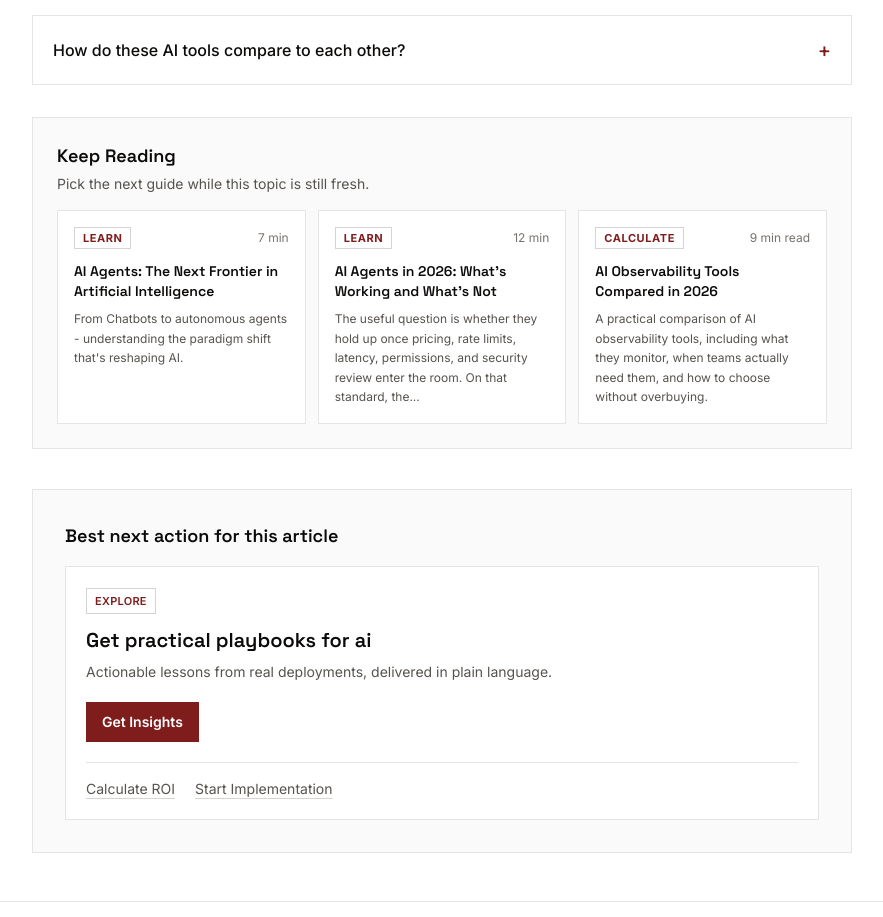
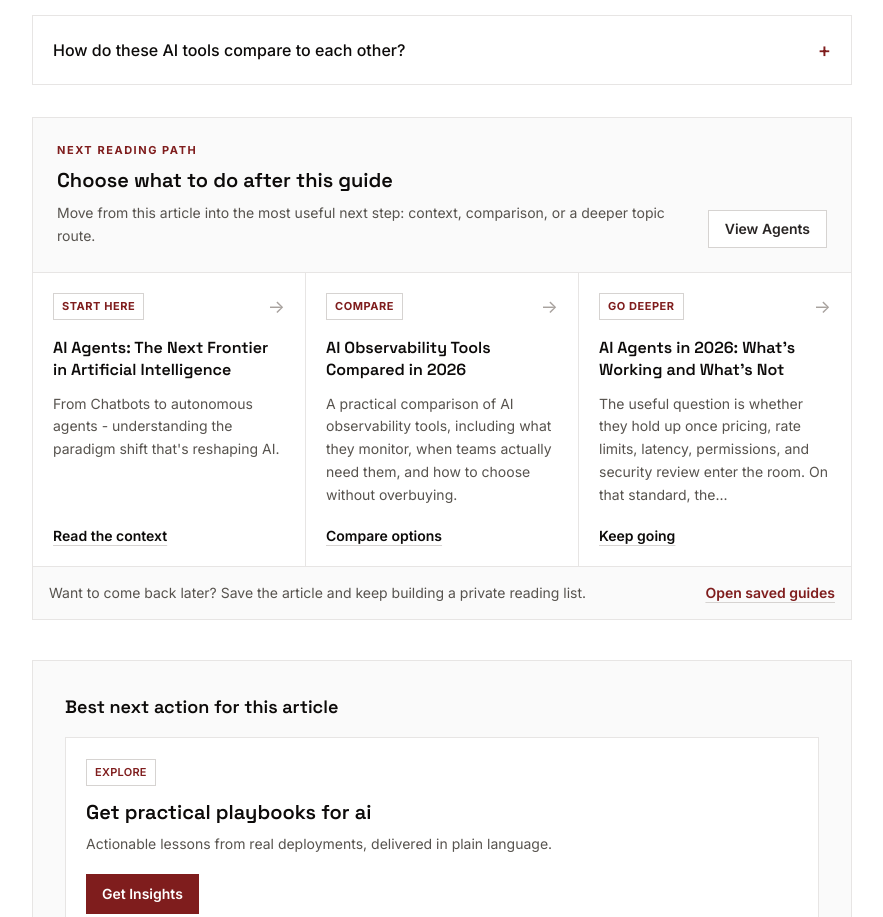
Before and after one commit to kevinthelobster/decryptica, a Next.js app: page /blog/ai-agents-explained in a window 1280 px wide. Shown: the part 5354-6271 px from the top of the page, without its empty margins (56-939 px from the left). Built offline with nearby package versions, Linux system fonts and the light colour scheme; no server answers; the database is empty.

Commit message:
Improve article next-step recirculation

```diff
--- a/app/blog/[slug]/page.tsx
+++ b/app/blog/[slug]/page.tsx
@@ -1,6 +1,6 @@
 import Link from 'next/link';
 import { Metadata } from 'next';
-import { getArticleBySlug, articles } from '../../data/articles';
+import { getArticleBySlug, articles, type Article } from '../../data/articles';
 import { getArticleImage } from '../../data/article-images';
 import SubscribeForm from '../../components/SubscribeForm';
 import AnalyticsTracker from '../../components/AnalyticsTracker';
@@ -13,7 +13,7 @@ import IntentContextBanner from '../../components/IntentContextBanner';
 import IntentAwareConversionStrip from '../../components/IntentAwareConversionStrip';
 import TrackedFAQSection from '../../components/TrackedFAQSection';
 import HubSectionNav from '../../components/HubSectionNav';
-import HubRelatedModule from '../../components/HubRelatedModule';
+import ArticleNextJourney, { type ArticleNextJourneyCard } from '../../components/ArticleNextJourney';
 import { ArticleSerpPromiseModules } from '../../components/ArticleSerpPromiseModules';
 import RouteDepthTracker from '../../components/RouteDepthTracker';
 import { getSubpillarBySlug, getSubpillarPath, inferSubpillarFromArticle, type PillarSlug } from '../../data/topic-routing';
@@ -206,13 +206,9 @@ function extractHeadings(content: string): { id: string; label: string }[] {
 
 // ─── Smart Related Articles (topical cluster linking) ───────────────────────
 
-function getRelatedArticles(article: any, allArticles: any[]): any[] {
+function scoreRelatedArticle(article: Article, candidate: Article) {
   const articleSubpillar = inferSubpillarFromArticle(article);
   const articleTags = new Set((article.tags || []).map((tag: string) => tag.toLowerCase()));
-
-  return allArticles
-    .filter((candidate) => candidate.slug !== article.slug)
-    .map((candidate) => {
   const candidateSubpillar = inferSubpillarFromArticle(candidate);
   const candidateTags = (candidate.tags || []).map((tag: string) => tag.toLowerCase());
   const sharedTags = candidateTags.filter((tag: string) => articleTags.has(tag)).length;
@@ -234,33 +230,138 @@ function getRelatedArticles(article: any, allArticles: any[]): any[] {
   const keywordOverlap = sourceKeywords.filter((token) => title.includes(token)).length;
   score += Math.min(keywordOverlap, 3);
 
-      return { candidate, score };
-    })
-    .sort((a, b) => b.score - a.score || a.candidate.title.localeCompare(b.candidate.title))
-    .slice(0, 3)
-    .map(({ candidate }) => candidate);
+  return score;
 }
 
-function getIntentBadgeFromTitle(title: string): 'Learn' | 'Calculate' | 'Implement' {
-  const lower = title.toLowerCase();
-  if (lower.includes('best') || lower.includes('vs') || lower.includes('compare')) {
-    return 'Calculate';
-  }
-  if (lower.includes('how to') || lower.includes('setup') || lower.includes('guide')) {
-    return 'Implement';
-  }
-  return 'Learn';
+function isComparisonArticle(article: Article) {
+  const lower = `${article.title} ${article.slug} ${(article.tags || []).join(' ')}`.toLowerCase();
+  return /\b(best|vs|versus|compare|compared|which|pricing|calculator|roi)\b/.test(lower);
 }
 
-function toRelatedModuleItems(related: any[]) {
-  return related.slice(0, 3).map((item) => ({
-    href: `/blog/${item.slug}`,
-    title: item.title,
-    valueProp: item.excerpt,
-    readTime: item.readTime,
-    intentBadge: getIntentBadgeFromTitle(item.title),
-    articleSlug: item.slug,
-  }));
+function isImplementationArticle(article: Article) {
+  const lower = `${article.title} ${article.slug} ${(article.tags || []).join(' ')}`.toLowerCase();
+  return /\b(how to|setup|guide|workflow|build|implement|run|benchmark|checklist)\b/.test(lower);
+}
+
+function getArticleFromBlogHref(href?: string) {
+  const slug = href?.match(/^\/blog\/([^/?#]+)/)?.[1];
+  return slug ? getArticleBySlug(slug) : undefined;
+}
+
+function getPrimaryToolHref(article: Article, subpillarPath: string) {
+  if (article.primaryConversionHref && !article.primaryConversionHref.startsWith('/blog/')) {
+    return article.primaryConversionHref;
+  }
+
+  if (article.category === 'ai') return '/tools/ai-price-calculator';
+  if (article.category === 'automation') return '/services/ai-automation-consulting';
+  return subpillarPath;
+}
+
+function buildArticleNextJourney(article: Article, allArticles: Article[], subpillarPath: string): ArticleNextJourneyCard[] {
+  const subpillar = inferSubpillarFromArticle(article);
+  const ranked = allArticles
+    .filter((candidate) => candidate.slug !== article.slug)
+    .map((candidate) => ({
+      article: candidate,
+      score: scoreRelatedArticle(article, candidate),
+      sameSubpillar: candidate.category === article.category && inferSubpillarFromArticle(candidate) === subpillar,
+    }))
+    .sort((a, b) => b.score - a.score || a.article.title.localeCompare(b.article.title));
+
+  const selected = new Set<string>();
+  const pickArticle = (predicate: (candidate: Article, sameSubpillar: boolean) => boolean) => {
+    const match = ranked.find(({ article: candidate, sameSubpillar }) => !selected.has(candidate.slug) && predicate(candidate, sameSubpillar));
+    if (!match) return undefined;
+    selected.add(match.article.slug);
+    return match.article;
+  };
+
+  const primaryLinkedArticle = getArticleFromBlogHref(article.primaryConversionHref);
+  if (primaryLinkedArticle && primaryLinkedArticle.slug !== article.slug) {
+    selected.add(primaryLinkedArticle.slug);
+  }
+
+  const startArticle =
+    pickArticle((candidate, sameSubpillar) => sameSubpillar && !isComparisonArticle(candidate) && !isImplementationArticle(candidate)) ||
+    pickArticle((candidate, sameSubpillar) => sameSubpillar) ||
+    pickArticle((candidate) => candidate.category === article.category);
+
+  const compareArticle =
+    primaryLinkedArticle ||
+    pickArticle((candidate, sameSubpillar) => sameSubpillar && isComparisonArticle(candidate)) ||
+    pickArticle((candidate) => candidate.category === article.category && isComparisonArticle(candidate));
+
+  const deeperArticle =
+    pickArticle((candidate, sameSubpillar) => sameSubpillar && isImplementationArticle(candidate)) ||
+    pickArticle((candidate, sameSubpillar) => sameSubpillar) ||
+    pickArticle((candidate) => candidate.category === article.category);
+
+  const cards: ArticleNextJourneyCard[] = [];
+
+  if (startArticle) {
+    cards.push({
+      id: 'start',
+      eyebrow: 'Start here',
+      title: startArticle.title,
+      body: startArticle.excerpt,
+      href: `/blog/${startArticle.slug}`,
+      ctaLabel: 'Read the context',
+      targetLabel: startArticle.slug,
+      targetKind: 'article',
+    });
+  }
+
+  if (compareArticle) {
+    cards.push({
+      id: 'compare',
+      eyebrow: 'Compare',
+      title: compareArticle.title,
+      body: compareArticle.excerpt,
+      href: `/blog/${compareArticle.slug}`,
+      ctaLabel: 'Compare options',
+      targetLabel: compareArticle.slug,
+      targetKind: 'article',
+    });
+  } else {
+    const href = getPrimaryToolHref(article, subpillarPath);
+    cards.push({
+      id: 'compare',
+      eyebrow: 'Compare',
+      title: article.category === 'ai' ? 'Estimate AI model costs before you choose' : 'Use the practical decision path',
+      body: 'Move from reading into a concrete comparison step with clearer assumptions and less tab-hopping.',
+      href,
+      ctaLabel: href.startsWith('/tools/') ? 'Open the tool' : 'Compare paths',
+      targetLabel: href,
+      targetKind: href.startsWith('/tools/') ? 'tool' : 'topic',
+    });
+  }
+
+  if (deeperArticle) {
+    cards.push({
+      id: 'deepen',
+      eyebrow: 'Go deeper',
+      title: deeperArticle.title,
+      body: deeperArticle.excerpt,
+      href: `/blog/${deeperArticle.slug}`,
+      ctaLabel: 'Keep going',
+      targetLabel: deeperArticle.slug,
+      targetKind: 'article',
+    });
+  } else {
+    cards.push({
+      id: 'deepen',
+      eyebrow: 'Go deeper',
+      title: 'Browse the full topic path',
+      body: 'See the rest of this cluster in one place, including newer articles and neighboring subtopics.',
+      href: subpillarPath,
+      ctaLabel: 'Open the topic path',
+      targetLabel: subpillarPath,
+      targetKind: 'topic',
+    });
+  }
+
+  return cards.slice(0, 3);
 }
 
 // ─── SEO Copy Framework: Headline/Deck Conventions by Surface ──────────────
@@ -922,8 +1023,6 @@ export default async function BlogPostPage({ params }: BlogPostPageProps) {
   const canonicalUrl = `https://decryptica.com/blog/${slug}`;
   const wordCount = estimateWordCount(article.content);
   const readTime = estimateReadTimeFromWordCount(wordCount);
-  const relatedArticles = getRelatedArticles(article, articles);
-  const relatedModuleItems = toRelatedModuleItems(relatedArticles);
   const headings = extractHeadings(article.content);
   const articleImage = getArticleImage(article);
 
@@ -946,6 +1045,7 @@ export default async function BlogPostPage({ params }: BlogPostPageProps) {
   const subpillarConfig = getSubpillarBySlug(article.category as PillarSlug, subpillarSlug);
   const subpillarName = subpillarConfig?.name || subpillarSlug;
   const subpillarPath = getSubpillarPath(article.category as PillarSlug, subpillarSlug);
+  const nextJourneyCards = buildArticleNextJourney(article, articles, subpillarPath);
   const readingListArticle = {
     slug,
     title: article.title,
@@ -1126,15 +1226,12 @@ export default async function BlogPostPage({ params }: BlogPostPageProps) {
             <TrackedFAQSection faqs={faqs} articleSlug={slug} />
 
             <section className="mt-8">
-              <HubRelatedModule
-                heading="Keep Reading"
-                description="Pick the next guide while this topic is still fresh."
-                items={relatedModuleItems}
-                surface="article"
-                location="article_related_module_footer"
-                moduleVariant="footer"
-                slug={slug}
+              <ArticleNextJourney
+                articleSlug={slug}
                 category={article.category}
+                subpillarName={subpillarName}
+                subpillarPath={subpillarPath}
+                cards={nextJourneyCards}
               />
             </section>
 
--- /dev/null
+++ b/app/components/ArticleNextJourney.tsx
@@ -0,0 +1,138 @@
+'use client';
+
+import { useEffect, useMemo } from 'react';
+import TrackedLink from './TrackedLink';
+import { trackEvent } from '../lib/analytics';
+import { resolveIntentContext } from '../lib/intent-continuity';
+
+export type ArticleNextJourneyCard = {
+  id: 'start' | 'compare' | 'deepen';
+  eyebrow: string;
+  title: string;
+  body: string;
+  href: string;
+  ctaLabel: string;
+  targetLabel: string;
+  targetKind: 'article' | 'tool' | 'topic' | 'saved';
+};
+
+type ArticleNextJourneyProps = {
+  articleSlug: string;
+  category: string;
+  subpillarName: string;
+  subpillarPath: string;
+  cards: ArticleNextJourneyCard[];
+};
+
+export default function ArticleNextJourney({
+  articleSlug,
+  category,
+  subpillarName,
+  subpillarPath,
+  cards,
+}: ArticleNextJourneyProps) {
+  const context = useMemo(() => resolveIntentContext(), []);
+
+  useEffect(() => {
+    if (!cards.length) return;
+
+    trackEvent({
+      type: 'next_journey_impression',
+      articleSlug,
+      metadata: {
+        location: 'article_next_journey_footer',
+        category,
+        subpillar: subpillarName,
+        cardCount: cards.length,
+        intent: context.intent || 'learn',
+        intentSource: context.intentSource,
+      },
+    }).catch(() => undefined);
+  }, [articleSlug, cards.length, category, context.intent, context.intentSource, subpillarName]);
+
+  if (!cards.length) return null;
+
+  return (
+    <section className="mt-8 border border-stone-200 bg-white" aria-label="Choose your next step">
+      <div className="border-b border-stone-200 bg-neutral-50 p-5 md:p-6">
+        <div className="flex flex-col gap-4 md:flex-row md:items-end md:justify-between">
+          <div>
+            <p className="text-[11px] font-bold uppercase tracking-[0.14em] text-red-900">Next reading path</p>
+            <h3 className="mt-2 font-display text-xl font-semibold text-stone-950">Choose what to do after this guide</h3>
+            <p className="mt-2 max-w-2xl text-sm leading-relaxed text-stone-600">
+              Move from this article into the most useful next step: context, comparison, or a deeper topic route.
+            </p>
+          </div>
+          <TrackedLink
+            href={subpillarPath}
+            className="inline-flex shrink-0 items-center justify-center border border-stone-300 bg-white px-4 py-2 text-sm font-semibold text-stone-800 transition-colors hover:border-red-900 hover:text-red-900"
+            eventType="related_module_click"
+            articleSlug={articleSlug}
+            metadata={{
+              location: 'article_next_journey_footer',
+              category,
+              cta: 'topic_path',
+              targetHref: subpillarPath,
+              targetKind: 'topic',
+            }}
+          >
+            View {subpillarName}
+          </TrackedLink>
+        </div>
+      </div>
+
+      <div className="grid gap-px bg-stone-200 md:grid-cols-3">
+        {cards.map((card) => (
+          <TrackedLink
+            key={card.id}
+            href={card.href}
+            className="group flex min-h-[220px] flex-col bg-white p-5 transition-colors hover:bg-neutral-50 focus-visible:outline-none focus-visible:ring-2 focus-visible:ring-red-900 focus-visible:ring-offset-2"
+            eventType="related_module_click"
+            articleSlug={articleSlug}
+            metadata={{
+              location: 'article_next_journey_footer',
+              category,
+              cta: card.id,
+              targetHref: card.href,
+              targetKind: card.targetKind,
+              targetLabel: card.targetLabel,
+            }}
+          >
+            <div className="flex items-center justify-between gap-3">
+              <span className="border border-stone-300 px-2 py-1 text-[11px] font-bold uppercase tracking-wider text-red-900">
+                {card.eyebrow}
+              </span>
+              <span className="text-lg text-stone-400 transition-colors group-hover:text-red-900">-&gt;</span>
+            </div>
+            <h4 className="mt-4 font-display text-base font-semibold leading-snug text-stone-950 group-hover:text-red-900">
+              {card.title}
+            </h4>
+            <p className="mt-3 flex-1 text-sm leading-relaxed text-stone-600">{card.body}</p>
+            <span className="mt-5 text-sm font-semibold text-stone-950 underline decoration-stone-300 underline-offset-4 group-hover:text-red-900">
+              {card.ctaLabel}
+            </span>
+          </TrackedLink>
+        ))}
+      </div>
+
+      <div className="flex flex-col gap-3 border-t border-stone-200 bg-neutral-50 p-4 text-sm text-stone-600 sm:flex-row sm:items-center sm:justify-between">
+        <span>Want to come back later? Save the article and keep building a private reading list.</span>
+        <TrackedLink
+          href="/saved"
+          className="font-semibold text-red-900 underline decoration-stone-300 underline-offset-4 hover:text-stone-950"
+          eventType="related_module_click"
+          articleSlug={articleSlug}
+          metadata={{
+            location: 'article_next_journey_footer',
+            category,
+            cta: 'saved_guides',
+            targetHref: '/saved',
+            targetKind: 'saved',
+          }}
+        >
+          Open saved guides
+        </TrackedLink>
+      </div>
+    </section>
+  );
+}
```
Lines whose indentation alone changed are shown as unchanged.
